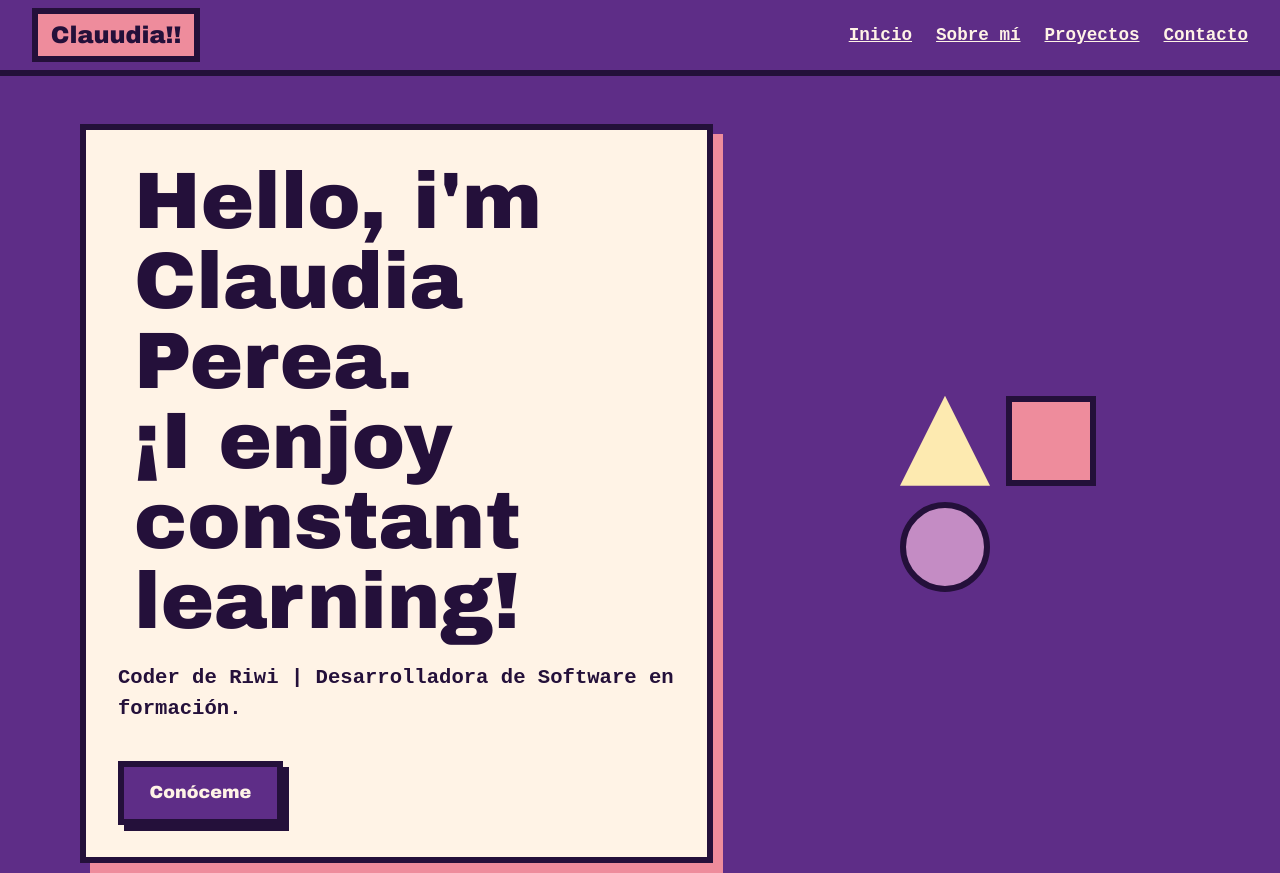
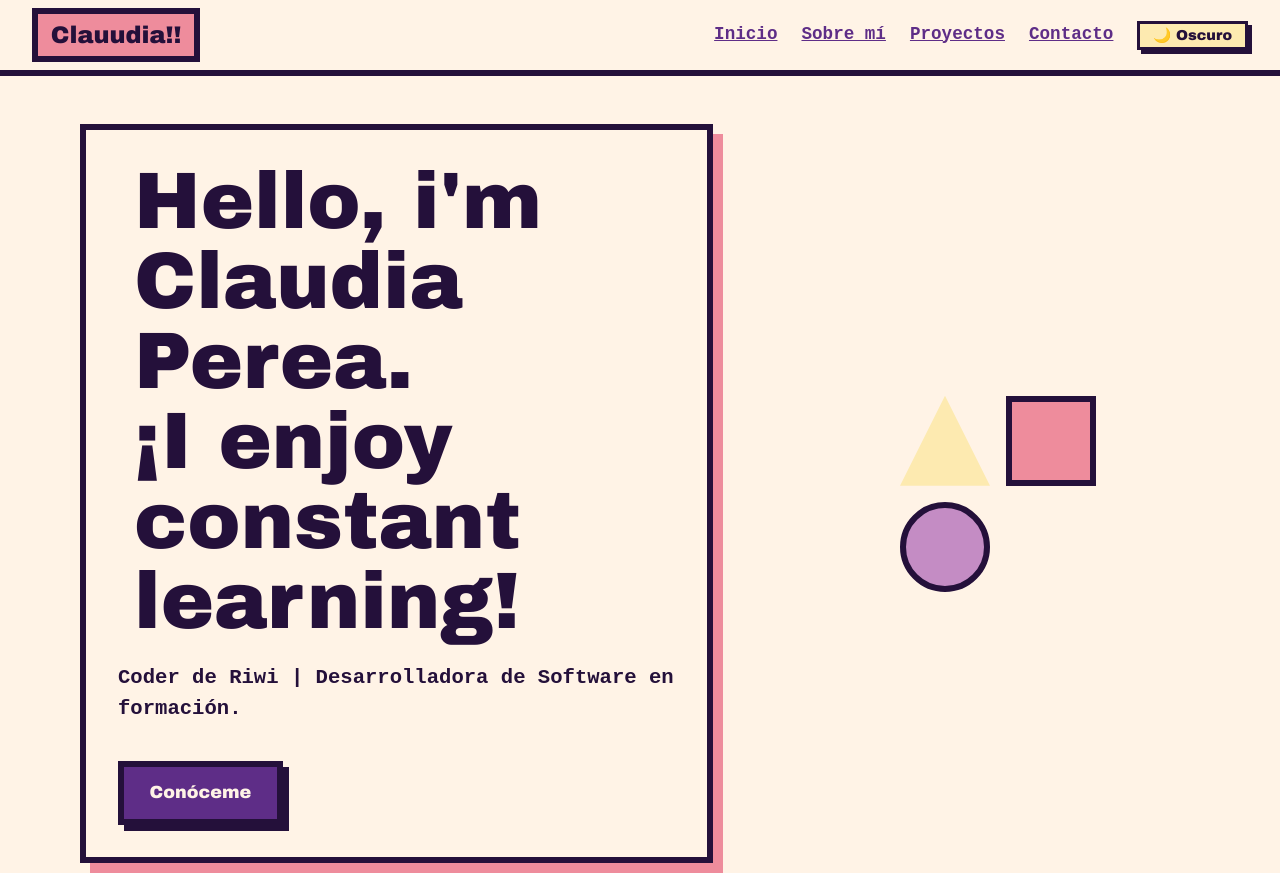
Before and after one commit to claudianperea/mi-perfil, a website: page indext.html in a window 1280 px wide. Shown: the top 873 px of the page. Drawn offline with Linux system fonts and the light colour scheme.

Commit message:
feat(web): Implementacion de tailwind en mi portafolio, se crea un modo claro y modo orcuro que cambia al oprimir un boton

```diff
--- a/css/styles.css
+++ b/css/styles.css
@@ -1,21 +1,6 @@
-/* ===== Variables (paleta de la imagen) ===== */
-:root {
-  --violet: #5e2d87;   /* morado profundo */
-  --orchid: #c48cc4;   /* lila / orquídea */
-  --cream:  #fff3e6;   /* crema */
-  --butter: #fdeab0;   /* amarillo suave */
-  --rose:   #ee8c9c;   /* rosa */
-  --ink:    #24103a;   /* morado casi negro: bordes y texto sobre claro (derivado de la paleta) */
-
-  --bg: var(--violet);
-  --fg: var(--cream);
-
-  --border: 6px solid var(--ink);
-  --shadow: 10px 10px 0 var(--ink);
-
-  --font: "Arial Black", "Helvetica Neue", Arial, sans-serif;
-  --font-body: "Courier New", Courier, monospace;
-}
+/* ===== Variables =====
+   La paleta y los temas (claro / oscuro) están en src/input.css.
+   Aquí se usan con var(--bg), var(--fg), var(--link), etc. */
 
 /* ===== Base ===== */
 *, *::before, *::after { box-sizing: border-box; }
@@ -35,9 +20,9 @@ h1, h2 { font-family: var(--font); line-height: 1; margin: 0 0 1rem 1rem; }
 h1 { font-size: clamp(2.2rem, 7vw, 5rem); }
 h2 { font-size: clamp(1.8rem, 5vw, 3rem); }
 
-a { color: var(--butter); }
+a { color: var(--link); }
 
-:focus-visible { outline: 4px solid var(--butter); outline-offset: 4px; }
+:focus-visible { outline: 4px solid var(--link); outline-offset: 4px; }
 
 /* ===== Header (Flexbox) ===== */
 .site-header {
@@ -65,8 +50,21 @@ a { color: var(--butter); }
 }
 
 .nav { display: flex; gap: 1.5rem; flex-wrap: wrap; }
-.nav a { color: var(--cream); font-weight: bold; }
+.nav a { color: var(--fg); font-weight: bold; }
 .nav a:hover { background: var(--butter); color: var(--ink); }
+
+/* Botón de cambio de tema */
+.theme-toggle {
+  font-family: var(--font);
+  font-size: 0.9rem;
+  padding: 0.2rem 0.8rem;
+  background: var(--butter);
+  color: var(--ink);
+  border: 3px solid var(--ink);
+  box-shadow: 4px 4px 0 var(--ink);
+  cursor: pointer;
+}
+.theme-toggle:hover { transform: translate(2px, 2px); box-shadow: 2px 2px 0 var(--ink); }
 
 /* ===== Hero (Flexbox) ===== */
 .hero {
--- a/index.html
+++ b/indext.html
@@ -4,13 +4,19 @@
   <meta charset="UTF-8">
   <meta name="viewport" content="width=device-width, initial-scale=1">
   <title>Claudia Perea | Portafolio</title>
+  <link href="./src/output.css" rel="stylesheet">
+  <link rel="stylesheet" href="./css/styles.css">
+  <script>
+    /* Se ejecuta antes de pintar la página para evitar el parpadeo.
+       Por defecto la página abre en modo claro. */
+    try {
+      if (localStorage.getItem("theme") === "dark") {
+        document.documentElement.classList.add("dark");
+      }
+    } catch (e) {}
+  </script>
+</head>
 
-  <!-- Tailwind (más adelante): descomenta la línea siguiente para probarlo con el CDN.
-       Puedes mezclarlo con styles.css; las clases propias usan prefijo para no chocar. -->
-  <!-- <script src="https://cdn.tailwindcss.com"></script> -->
-
-  <link rel="stylesheet" href="../mi-perfil/css/styles.css ">
-</head>
 <body>
 
   <header class="site-header">
@@ -20,7 +26,12 @@
       <a href="#sobre-mi">Sobre mí</a>
       <a href="#proyectos">Proyectos</a>
       <a href="#contacto">Contacto</a>
+      <button id="theme-toggle" type="button" aria-label="Cambiar tema" class="theme-toggle">
+        <span class="dark:hidden">🌙 Oscuro</span>
+        <span class="hidden dark:inline">☀️ Claro</span>
+      </button>
     </nav>
+
   </header>
 
   <main>
@@ -58,7 +69,7 @@
               ¡CLICK! ¡CLICK! <br> ¡DESCUBREME!</span>
 
             <span class="mirror__face mirror__back">
-             <img class="photo" src="../mi-perfil/img/foto-perfil.png" alt="Foto de Claudia Perea">
+             <img class="photo" src="./img/foto-perfil.png" alt="Foto de Claudia Perea">
               <span class="mirror__content">
                 <strong>Claudia Perea</strong>
                 <span>Me interesa el mundo de la tecnología y el desarrollo web. <br> Actualmente estoy fortaleciendo mis habilidades en programación,
@@ -106,7 +117,7 @@
                 <p><strong>Mi papel en el proyecto:</strong> desarrollo total de la interfaz de usuario, la implementación de las funcionalidades frontend y el diseño responsivo.</p>
 
 
-                <button class="btn" onclick="window.location.href='https://claudianperea.github.io/Rueda-Libre/index.html'">Ver proyecto</button>
+                <a class="btn" href="https://claudianperea.github.io/Rueda-Libre/index.html">Ver proyecto</a>
             </article>
 
     </section>
@@ -143,11 +154,19 @@
   </footer>
 
   <script>
+    /* Espejo: clic para voltear */
     const mirror = document.getElementById('mirror');
     mirror.addEventListener('click', () => {
       const flipped = mirror.classList.toggle('is-flipped');
       mirror.setAttribute('aria-pressed', flipped);
     });
+
+    /* Cambio de tema claro / oscuro */
+    const toggle = document.getElementById('theme-toggle');
+    toggle.addEventListener('click', () => {
+      const isDark = document.documentElement.classList.toggle('dark');
+      try { localStorage.setItem('theme', isDark ? 'dark' : 'light'); } catch (e) {}
+    });
   </script>
 </body>
 </html>
--- /dev/null
+++ b/src/input.css
@@ -0,0 +1,33 @@
+@tailwind base;
+@tailwind components;
+@tailwind utilities;
+
+@layer base {
+  :root {
+
+    --violet: #5e2d87;
+    --orchid: #c48cc4;
+    --cream:  #fff3e6;
+    --butter: #fdeab0;
+    --rose:   #ee8c9c;
+    --ink:    #24103a;
+
+    /* MODO CLARO (por defecto)*/
+    --bg: var(--cream);
+    --fg: var(--violet);
+    --link: var(--violet);
+
+    --border: 6px solid var(--ink);
+    --shadow: 10px 10px 0 var(--ink);
+
+    --font: "Arial Black", "Helvetica Neue", Arial, sans-serif;
+    --font-body: "Courier New", Courier, monospace;
+  }
+
+  /* MODO ACTUAL (el que se activa con el botón) */
+  :root.dark {
+    --bg: var(--violet);
+    --fg: var(--cream);
+    --link: var(--butter);
+  }
+}
--- /dev/null
+++ b/tailwind.config.js
@@ -0,0 +1,14 @@
+/** @type {import('tailwindcss').Config} */
+module.exports = {
+  content: ["./*.html", "./src/**/*.{html,js}"],
+  darkMode: "class",
+  /* preflight desactivado: así Tailwind no reinicia los estilos del navegador
+     y tu diseño (títulos, listas, párrafos) se ve igual que antes. */
+  corePlugins: {
+    preflight: false,
+  },
+  theme: {
+    extend: {},
+  },
+  plugins: [],
+}
```
Also changed, not shown: package.json (added, +24 -0 lines), src/output.css (added), 2 other files.
